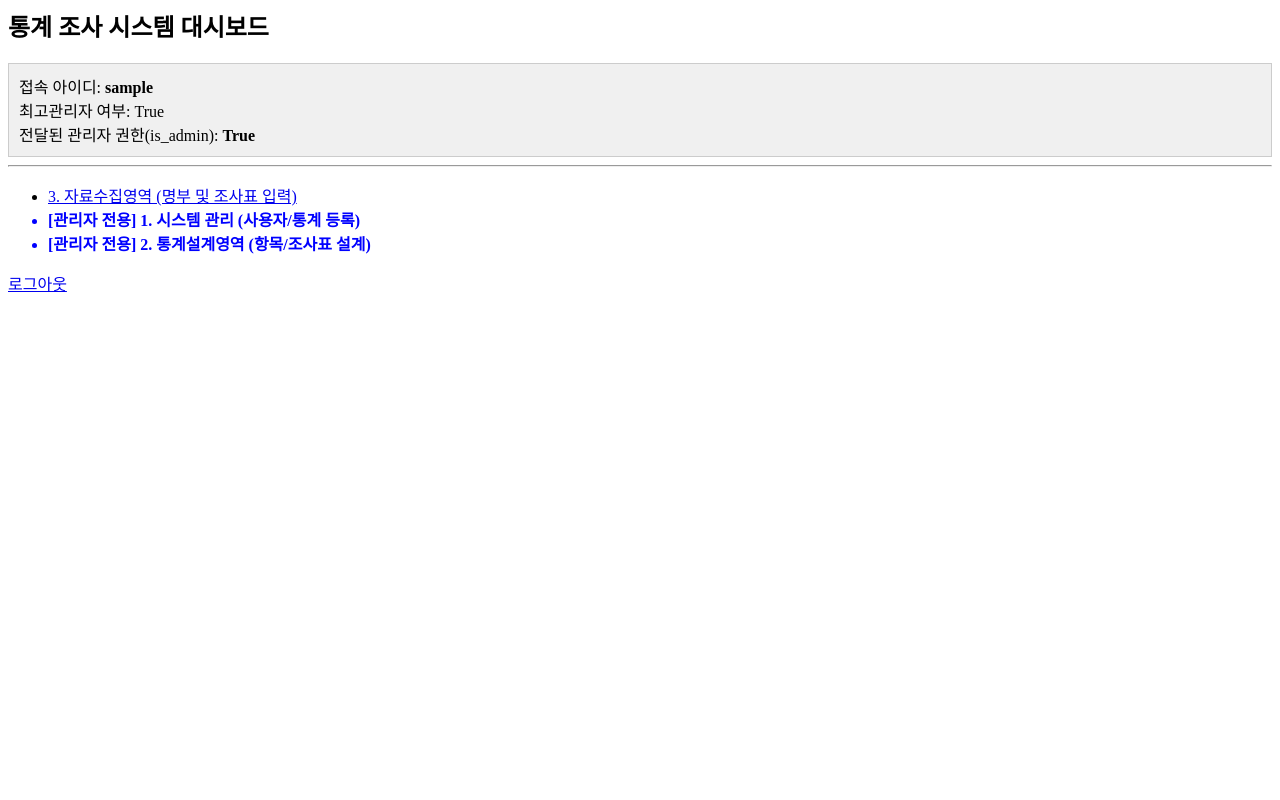
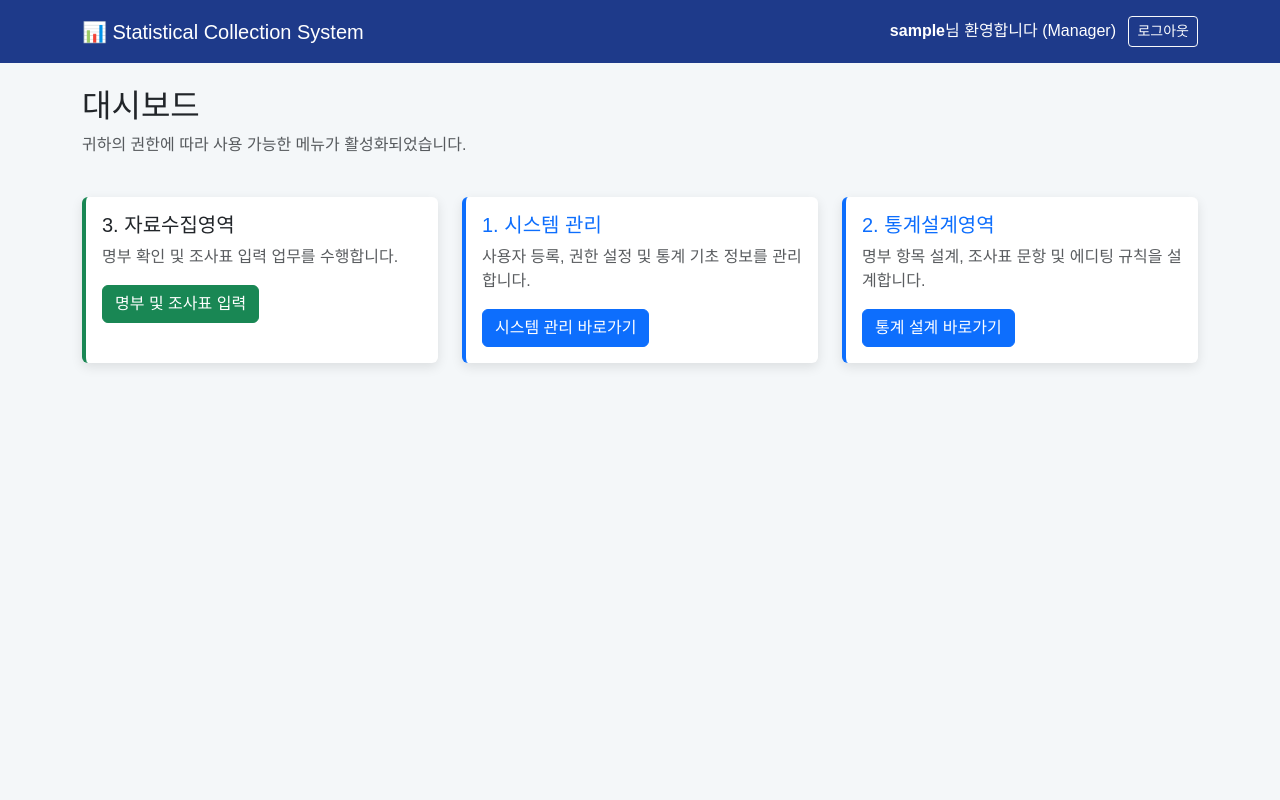
Before and after one commit to abfishlee/survey-platform, a Django app: page / in a window 1280 px wide. Run offline with Django 5.2, Linux system fonts and the light colour scheme; the visitor is signed in with stand-in values (Sample User, id 1).

Commit message:
design 변경

```diff
--- /dev/null
+++ b/templates/base.html
@@ -0,0 +1,30 @@
+<!DOCTYPE html>
+<html lang="ko">
+<head>
+    <meta charset="UTF-8">
+    <meta name="viewport" content="width=device-width, initial-scale=1.0">
+    <title>통계 데이터 컬렉션 시스템</title>
+    <link href="https://cdn.jsdelivr.net/npm/bootstrap@5.3.0/dist/css/bootstrap.min.css" rel="stylesheet">
+    <style>
+        body { background-color: #f4f7f9; font-family: 'Pretendard', sans-serif; }
+        .navbar { background-color: #1e3a8a; } /* 진한 네이비색 */
+        .card { border: none; box-shadow: 0 4px 12px rgba(0,0,0,0.1); }
+    </style>
+</head>
+<body>
+    <nav class="navbar navbar-dark mb-4">
+        <div class="container">
+            <a class="navbar-brand" href="/">📊 Statistical Collection System</a>
+            {% if user.is_authenticated %}
+            <span class="navbar-text text-white">
+                <b>{{ user.username }}</b>님 환영합니다 ({{ is_admin|yesno:"Manager,Enumerator" }})
+                <a href="{% url 'logout' %}" class="btn btn-outline-light btn-sm ms-2">로그아웃</a>
+            </span>
+            {% endif %}
+        </div>
+    </nav>
+    <div class="container">
+        {% block content %}{% endblock %}
+    </div>
+</body>
+</html>
--- a/templates/dashboard.html
+++ b/templates/dashboard.html
@@ -1,20 +1,41 @@
-<h2>통계 조사 시스템 대시보드</h2>
+{% extends 'base.html' %}
+{% block content %}
+<div class="row">
+    <div class="col-12 mb-4">
+        <h2>대시보드</h2>
+        <p class="text-muted">귀하의 권한에 따라 사용 가능한 메뉴가 활성화되었습니다.</p>
+    </div>
 
-<div style="background: #f0f0f0; padding: 10px; border: 1px solid #ccc;">
-    접속 아이디: <b>{{ user.username }}</b> <br>
-    최고관리자 여부: {{ user.is_superuser }} <br>
-    전달된 관리자 권한(is_admin): <b>{{ is_admin }}</b>
-</div>
-
-<hr>
-
-<ul>
-    <li><a href="#">3. 자료수집영역 (명부 및 조사표 입력)</a></li>
+    <div class="col-md-4 mb-4">
+        <div class="card h-100 border-start border-4 border-success">
+            <div class="card-body">
+                <h5 class="card-title">3. 자료수집영역</h5>
+                <p class="card-text text-muted">명부 확인 및 조사표 입력 업무를 수행합니다.</p>
+                <a href="#" class="btn btn-success">명부 및 조사표 입력</a>
+            </div>
+        </div>
+    </div>
 
     {% if is_admin %}
-    <li style="color: blue; font-weight: bold;">[관리자 전용] 1. 시스템 관리 (사용자/통계 등록)</li>
-    <li style="color: blue; font-weight: bold;">[관리자 전용] 2. 통계설계영역 (항목/조사표 설계)</li>
+    <div class="col-md-4 mb-4">
+        <div class="card h-100 border-start border-4 border-primary">
+            <div class="card-body">
+                <h5 class="card-title text-primary">1. 시스템 관리</h5>
+                <p class="card-text text-muted">사용자 등록, 권한 설정 및 통계 기초 정보를 관리합니다.</p>
+                <a href="#" class="btn btn-primary">시스템 관리 바로가기</a>
+            </div>
+        </div>
+    </div>
+
+    <div class="col-md-4 mb-4">
+        <div class="card h-100 border-start border-4 border-primary">
+            <div class="card-body">
+                <h5 class="card-title text-primary">2. 통계설계영역</h5>
+                <p class="card-text text-muted">명부 항목 설계, 조사표 문항 및 에디팅 규칙을 설계합니다.</p>
+                <a href="#" class="btn btn-primary">통계 설계 바로가기</a>
+            </div>
+        </div>
+    </div>
     {% endif %}
-</ul>
-
-<a href="{% url 'logout' %}">로그아웃</a>
+</div>
+{% endblock %}
```
Also changed, not shown: templates/registration/login.html (+27 -6 lines).
